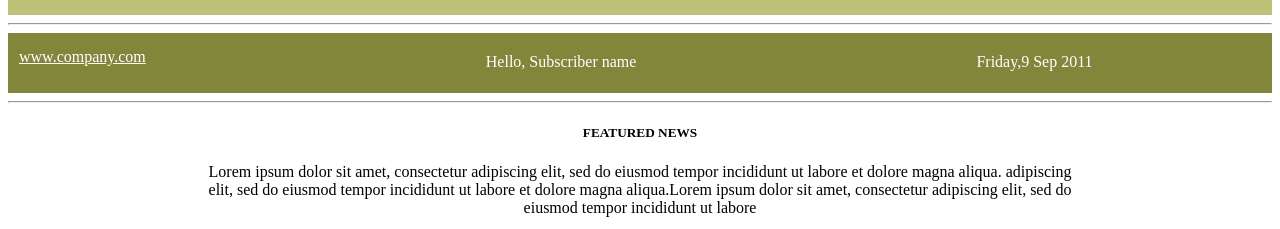
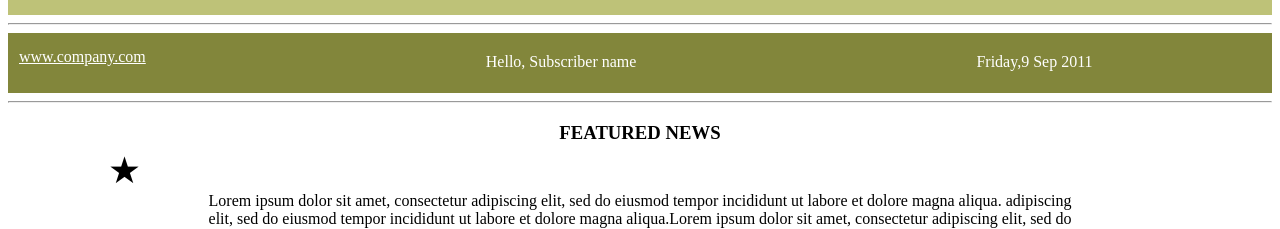
Before and after one commit to Bishal-Bhandari/classwork, a plain HTML site: page index.html in a window 1280 px wide. Shown: the part 163-392 px from the top of the page. Drawn offline with Linux system fonts and the light colour scheme.

Commit message:
Added star and bar left and right to star

```diff
--- a/index.html
+++ b/index.html
@@ -21,7 +21,8 @@
         </header>
             <section id="Intro">
                 <article>
-                    <h5>FEATURED NEWS</h5>
+                    <h3 style="margin-bottom: 5px;">FEATURED NEWS</h3>
+                    <div style="display:flex"><div class="lbar"></div><span style="font-size:230%;color:#000;">&bigstar;</span><div class="rbar"></div></div>
                     <p>Lorem ipsum dolor sit amet, consectetur adipiscing elit, sed do eiusmod tempor incididunt ut labore et dolore magna aliqua. adipiscing elit, sed do eiusmod tempor incididunt ut labore et dolore magna aliqua.Lorem ipsum dolor sit amet, consectetur adipiscing elit, sed do eiusmod tempor incididunt ut labore</p>
                 </article>
             </section>
```
